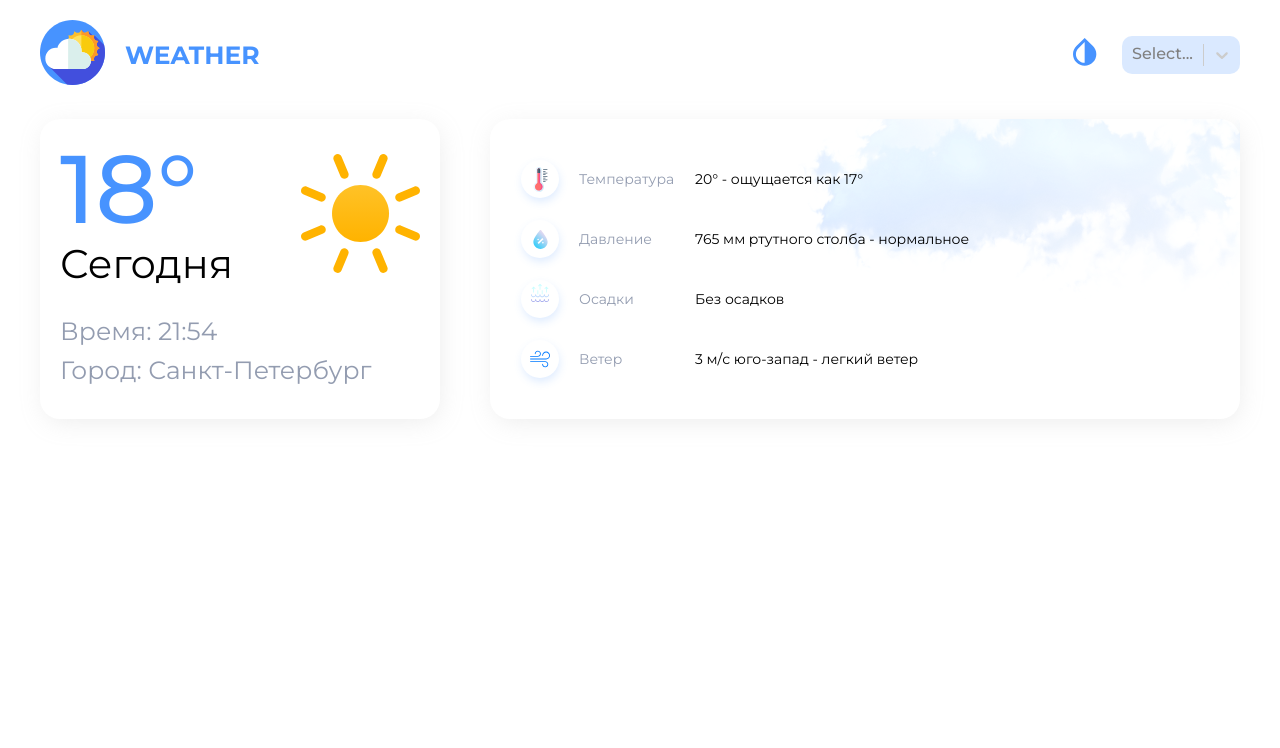
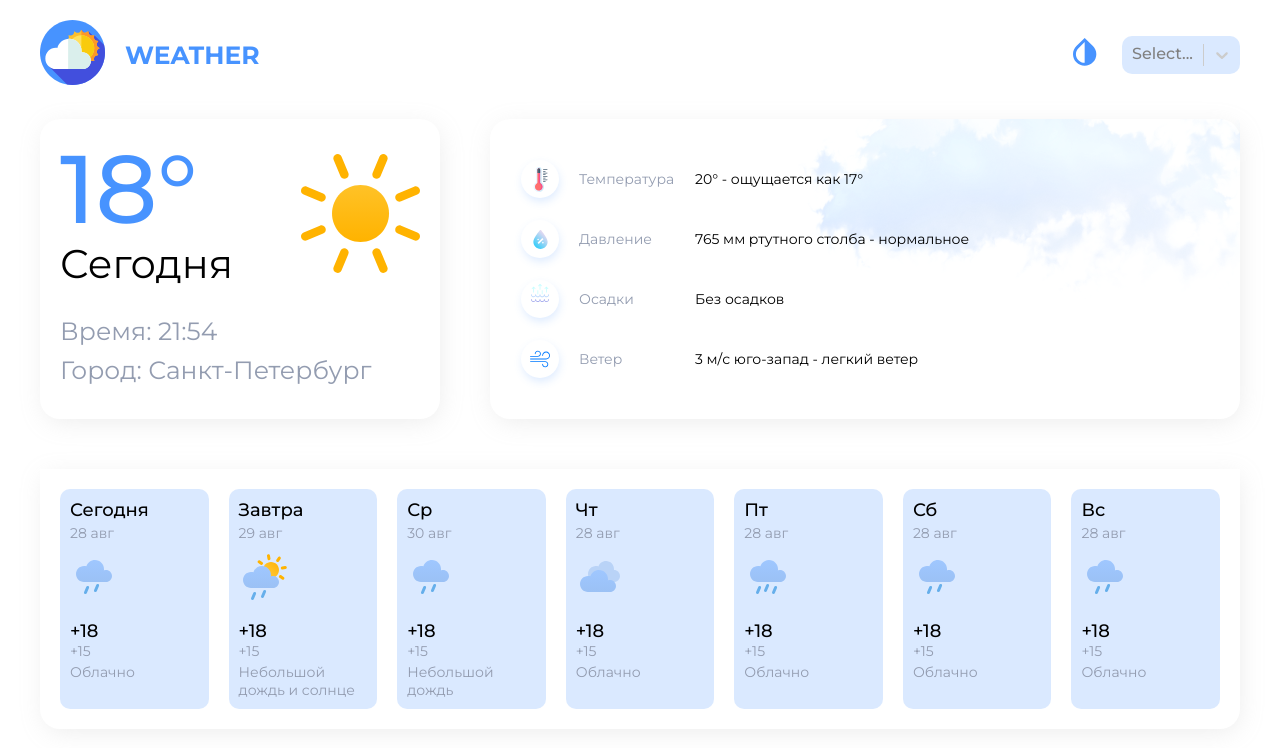
Before and after one commit to kseniakap/Weather-App, a React (Create React App) app: page / in a window 1280 px wide. Shown: the top 748 px of the page. Built offline with nearby package versions, Linux system fonts and the light colour scheme.

Commit message:
Weather Application stage-3

```diff
--- /dev/null
+++ b/src/pages/Home/components/Days/Card.jsx
@@ -0,0 +1,29 @@
+import React from 'react'
+import st from './Days.module.scss'
+
+const Card = ({item}) => {
+  const {day, day_info, icon, temp_day, temp_night, info} = item;
+  return (
+    <div className={st.card}>
+      <div className={st.day}>
+        {day}
+      </div>
+      <div className={st.info}>
+      {day_info}
+      </div>
+      <img className={st.img} src={icon} alt={day_info} />
+      <div className={st.temp}>
+      {temp_day}
+      </div>
+      <div className={st.night}>
+      {temp_night}
+      </div>
+      <div className={st.info}>
+      {info}
+      </div>
+
+    </div>
+  )
+}
+
+export default Card
--- /dev/null
+++ b/src/pages/Home/components/Days/Days.jsx
@@ -0,0 +1,81 @@
+import React from 'react'
+import st from './Days.module.scss'
+import Card from './Card';
+
+import sun from './../../../../assets/icons/small_rain.svg'
+import smallRainSun from './../../../../assets/icons/small_rain_sun.svg'
+import smallRain from './../../../../assets/icons/small_rain.svg'
+import mainlyCloudy from './../../../../assets/icons/mainly_cloudy.svg'
+import rain from './../../../../assets/icons/rain.svg'
+
+const Days = () => {
+    const days = [
+        {
+          day: 'Сегодня',
+          day_info: '28 авг',
+          icon: sun,
+          temp_day: '+18',
+          temp_night: '+15',
+          info: 'Облачно',
+        },
+        {
+          day: 'Завтра',
+          day_info: '29 авг',
+          icon: smallRainSun,
+          temp_day: '+18',
+          temp_night: '+15',
+          info: 'Небольшой дождь и солнце',
+        },
+        {
+          day: 'Ср',
+          day_info: '30 авг',
+          icon: smallRain,
+          temp_day: '+18',
+          temp_night: '+15',
+          info: 'Небольшой дождь',
+        },
+        {
+          day: 'Чт',
+          day_info: '28 авг',
+          icon: mainlyCloudy,
+          temp_day: '+18',
+          temp_night: '+15',
+          info: 'Облачно',
+        },
+        {
+          day: 'Пт',
+          day_info: '28 авг',
+          icon: rain,
+          temp_day: '+18',
+          temp_night: '+15',
+          info: 'Облачно',
+        },
+        {
+          day: 'Сб',
+          day_info: '28 авг',
+          icon: sun,
+          temp_day: '+18',
+          temp_night: '+15',
+          info: 'Облачно',
+        },
+        {
+          day: 'Вс',
+          day_info: '28 авг',
+          icon: sun,
+          temp_day: '+18',
+          temp_night: '+15',
+          info: 'Облачно',
+        },
+      ];
+  return (
+    <div className={st.days}>
+        {
+            days.map((day, i)=>(
+                <Card key={i} item={day}/>
+            ))
+        }
+    </div>
+  )
+}
+
+export default Days
--- /dev/null
+++ b/src/pages/Home/components/Days/Days.module.scss
@@ -0,0 +1,49 @@
+@import "./../../../../styles/variables.scss";
+.days {
+  display: flex;
+  gap: 20px;
+  justify-content: center;
+  width: 1200px;
+  min-height: 240px;
+  border-radius: 0px 0px 20px 20px;
+  background: $color-bg;
+  box-shadow: $box-shadow;
+  padding: 20px;
+}
+.card {
+  width: 149px;
+  padding: 10px;
+  min-height: 200px;
+  border-radius: 10px;
+  background: rgba(71, 147, 255, 0.2);
+
+  color: $text-bold;
+  font-size: 18px;
+  font-style: normal;
+  font-weight: 500;
+  line-height: normal;
+}
+
+.info,
+.night,
+.info {
+  margin-top: 7px;
+  color: $text-light;
+  font-size: 14px;
+  font-family: Montserrat;
+  font-style: normal;
+  font-weight: 400;
+  line-height: normal;
+}
+.img {
+  margin-top: 12px;
+}
+.temp {
+  margin-top: 13px;
+}
+.night {
+  margin-top: 0px;
+}
+.info {
+  margin-top: 3px;
+}
--- a/src/pages/Home/components/Home.jsx
+++ b/src/pages/Home/components/Home.jsx
@@ -2,6 +2,7 @@ import React from 'react';
 import style from './Home.module.scss';
 import Today from './Today/Today';
 import TodayInfo from './TodayInfo/TodayInfo';
+import Days from './Days/Days'
 
 console.log(style);
 const Home = () => {
@@ -9,6 +10,7 @@ const Home = () => {
     <div className={style.home}>
       <Today/>
       <TodayInfo/>
+      <Days/>
     </div>
   )
 }
--- a/src/pages/Home/components/Home.module.scss
+++ b/src/pages/Home/components/Home.module.scss
@@ -3,4 +3,5 @@
   display: flex;
   justify-content: space-between;
   gap: 50px;
+  flex-wrap: wrap;
 }
--- a/src/pages/Home/components/TodayItems/TodayItems.module.scss
+++ b/src/pages/Home/components/TodayInfo/TodayItems/TodayItems.module.scss
@@ -1,4 +1,4 @@
-@import "./../../../../styles/variables.scss";
+@import "./../../../../../styles/variables.scss";
 .todayItems {
   &__wrapper {
     display: flex;
```
Also changed, not shown: src/pages/Home/components/Days/Tabs.jsx (added, +12 -0 lines), src/pages/Home/components/TodayInfo/TodayInfo.jsx (+4 -3 lines), src/assets/icons/sun-rain.svg (added), src/pages/Home/components/TodayInfo/TodayItems/TodayItems.jsx (renamed from src/pages/Home/components/TodayItems/TodayItems.jsx).
